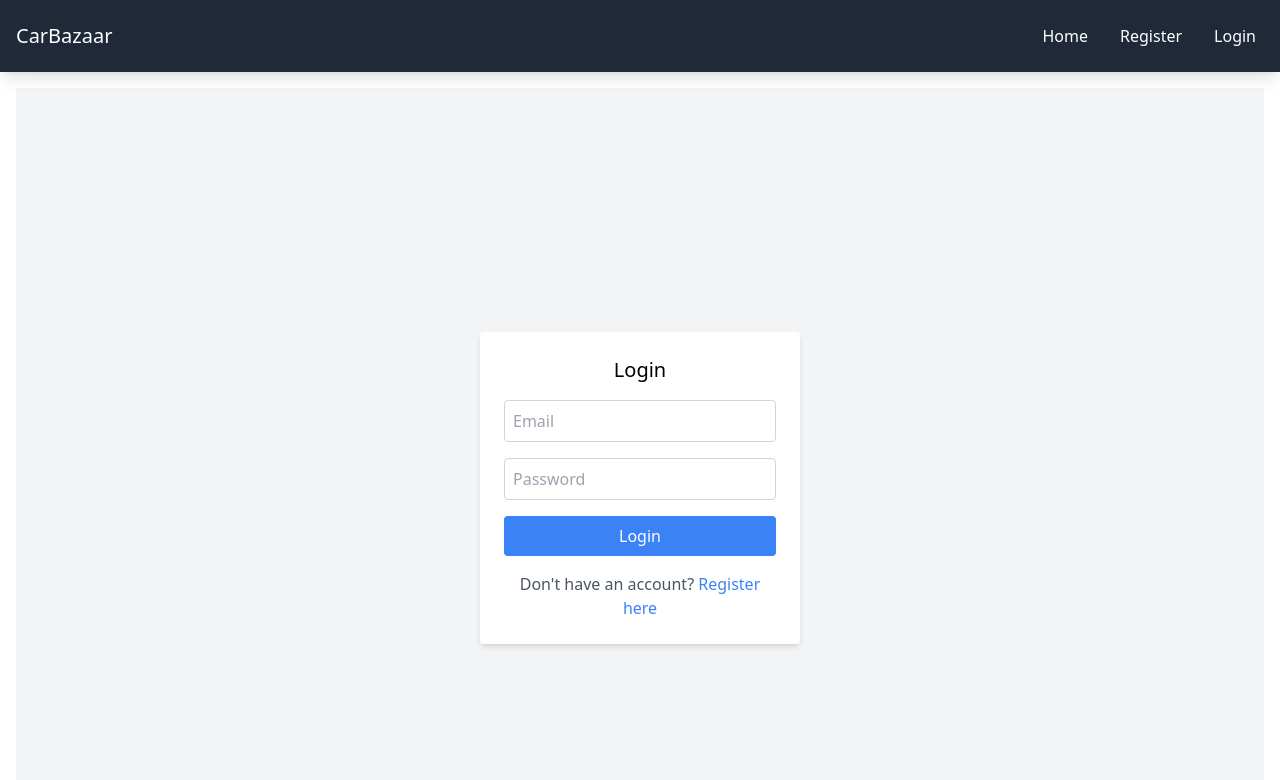
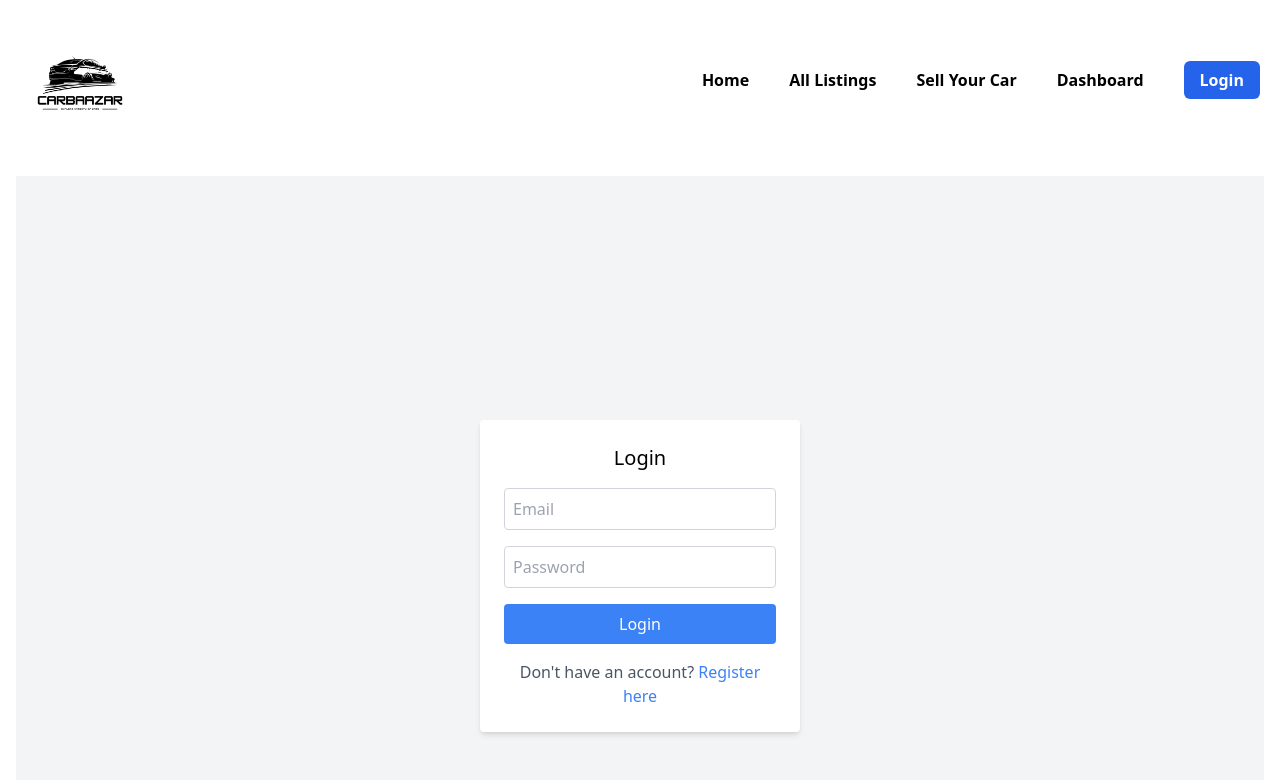
Before and after one commit to SameerAhmedBSCE/CarBazaar-React-Project, a React (Vite) app in the folder my-app/: page /login in a window 1280 px wide. Shown: the top 780 px of the page. Built offline with nearby package versions, Linux system fonts and the light colour scheme; no server answers.

Commit message:
Updated Navbar Design and integrated logo

```diff
--- a/my-app/src/Components/Navbar.jsx
+++ b/my-app/src/Components/Navbar.jsx
@@ -1,70 +1,89 @@
-// src/Components/Navbar.jsx
+import React from 'react';
+import { Link, NavLink } from 'react-router-dom';
+import logo from '../assets/logo.png';
 
-import React from 'react';
-import { Link } from 'react-router-dom';
-import { FaBars } from 'react-icons/fa';
-import { auth } from '../firebaseConfig'; // Import auth from your firebaseConfig
-import { signOut } from 'firebase/auth'; // Import signOut from Firebase
+const websiteLogo = logo;
 
-const Navbar = ({ toggleMobileMenu, user, isMobileMenuOpen }) => {
-  const handleLogout = async () => {
-    try {
-      await signOut(auth); // Sign out the user
-      console.log('User logged out successfully.');
-    } catch (error) {
-      console.error('Error logging out:', error); // Handle any errors
-    }
-  };
+const Navbar = () => {
+
+  const links = (
+    <>
+      <NavLink
+        to="/"
+        className={({ isActive }) =>
+          isActive
+            ? "bg-blue-600 text-white px-4 py-2 rounded-md hover:bg-blue-700 duration-300"
+            : "single-nav-menu"
+        }
+      >
+        Home
+      </NavLink>
+      <NavLink
+        to="/listings"
+        className={({ isActive }) =>
+          isActive
+            ? "bg-blue-600 text-white px-4 py-2 rounded-md hover:bg-blue-700 duration-300"
+            : "single-nav-menu"
+        }
+      >
+        All Listings
+      </NavLink>
+      <NavLink
+        to="/sell-car"
+        className={({ isActive }) =>
+          isActive
+            ? "bg-blue-600 text-white px-4 py-2 rounded-md hover:bg-blue-700 duration-300"
+            : "single-nav-menu"
+        }
+      >
+        Sell Your Car
+      </NavLink>
+      <NavLink
+        to="/dashboard"
+        className={({ isActive }) =>
+          isActive
+            ? "bg-blue-600 text-white px-4 py-2 rounded-md hover:bg-blue-700 duration-300"
+            : "single-nav-menu"
+        }
+      >
+        Dashboard
+      </NavLink>
+      <NavLink
+        to="/login"
+        className={({ isActive }) =>
+          isActive
+            ? "bg-blue-600 text-white px-4 py-2 rounded-md hover:bg-blue-700 duration-300"
+            : "single-nav-menu"
+        }
+      >
+        Login
+      </NavLink>
+    </>
+  );
 
   return (
-    <div className="sticky top-0 z-50 bg-gray-800 text-white flex justify-between items-center p-4 shadow-lg">
-      <h2 className="text-xl">CarBazaar</h2>
+    <div className="container mx-auto z-[99] bg-white">
+      <div className="navbar flex justify-between items-center p-4">
+      <div className="navbar-start">
+  <Link to="/">
+    <img src={websiteLogo} alt="Website Logo" className="w-32 hover:scale-115 duration-600" />
+  </Link>
 
-      {/* Show links on large screens */}
-      <div className="hidden lg:flex space-x-4">
-        <Link to="/" className="hover:bg-gray-700 p-2 rounded">Home</Link>
-        {!user && (
-          <>
-            <Link to="/register" className="hover:bg-gray-700 p-2 rounded">Register</Link>
-            <Link to="/login" className="hover:bg-gray-700 p-2 rounded">Login</Link>
-          </>
-        )}
-        {user && (
-          <>
-            <Link to="/dashboard" className="hover:bg-gray-700 p-2 rounded">Dashboard</Link>
-            <button onClick={handleLogout} className="hover:bg-gray-700 p-2 rounded">
-              Logout
-            </button>
-          </>
-        )}
+
+</div>
+
+        <div className="navbar-end">
+          <div className="menu menu-horizontal px-1 text-base font-bold space-x-10">
+            {links}
+
+          </div>
+        </div>
+
       </div>
 
-      {/* Show the hamburger menu icon only on small screens */}
-      <button onClick={toggleMobileMenu} className="lg:hidden">
-        <FaBars className="text-white text-2xl" />
-      </button>
+      {/* <p className="text-center bg-red">Navbar is rendering!</p> */}
+    </div>
 
-      {/* Mobile Menu */}
-      {isMobileMenuOpen && (
-        <div className="lg:hidden bg-gray-800 text-white p-4 flex flex-col absolute top-16 left-0 right-0">
-          <Link to="/" className="block text-white hover:bg-gray-700 p-2 rounded">Home</Link>
-          {!user && (
-            <>
-              <Link to="/register" className="block text-white hover:bg-gray-700 p-2 rounded">Register</Link>
-              <Link to="/login" className="block text-white hover:bg-gray-700 p-2 rounded">Login</Link>
-            </>
-          )}
-          {user && (
-            <>
-              <Link to="/dashboard" className="block text-white hover:bg-gray-700 p-2 rounded">Dashboard</Link>
-              <button onClick={handleLogout} className="block text-white hover:bg-gray-700 p-2 rounded">
-                Logout
-              </button>
-            </>
-          )}
-        </div>
-      )}
-    </div>
   );
 };
 
```
Also changed, not shown: my-app/src/assets/LOGO.png (added), 1 other file (tests, documents, lock files or other folders).
